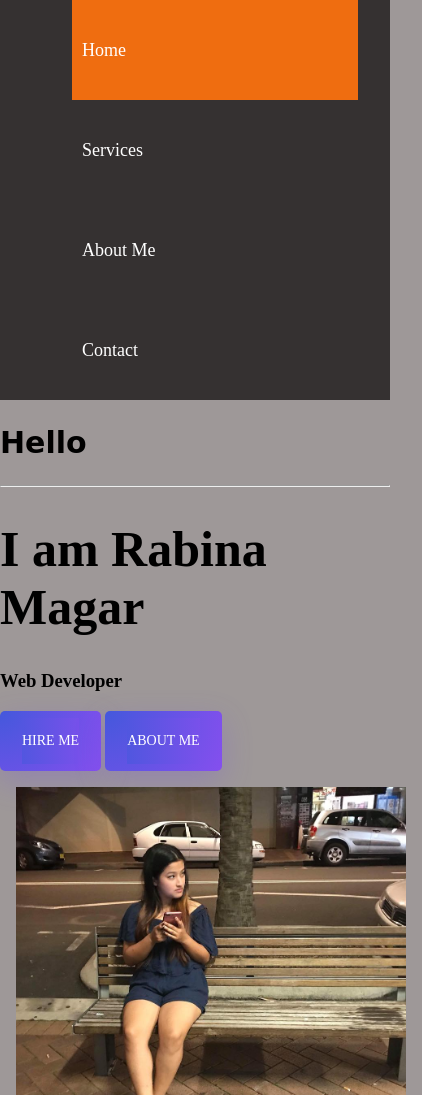
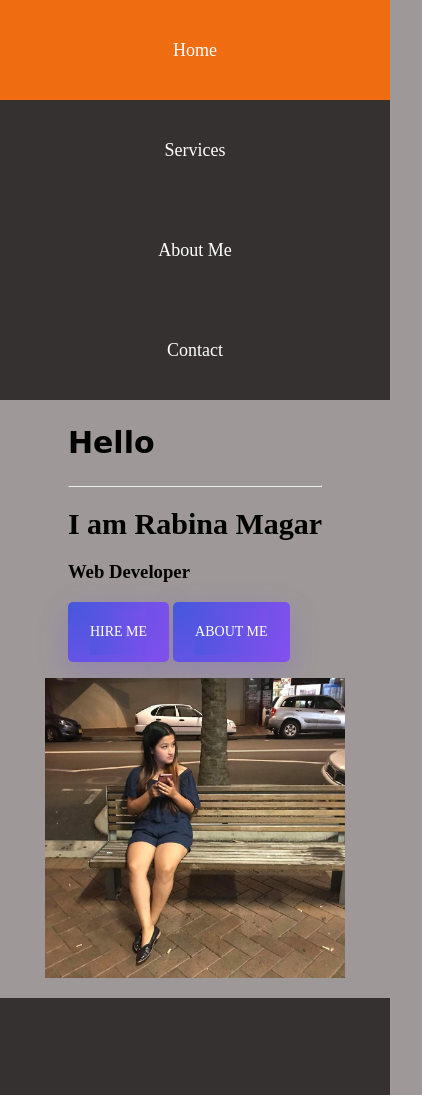
Before and after one commit to ra890/bim321project, a plain HTML site: page index.html in a window 390 px wide. Shown: the top 1095 px of the page, 422 px wide, since content can reach past the window. Drawn offline with Linux system fonts and the light colour scheme.

Commit message:
Update responsive.css
responsive menu

```diff
--- a/css/responsive.css
+++ b/css/responsive.css
@@ -3,8 +3,20 @@
   and (min-width: 360px)
   and (max-width: 911px)
    {
+    #nav ul{
+        padding: 0;
+    }
        #nav ul li{
-	width: 100%;
+    flex: 100%;
+    margin: 0;
+    text-align: center;
+}
+.main-image img{
+    max-width: 300px;
+}
+
+.main-intro h1{
+    font-size: 30px;
 }
 .service-item
 {
```
